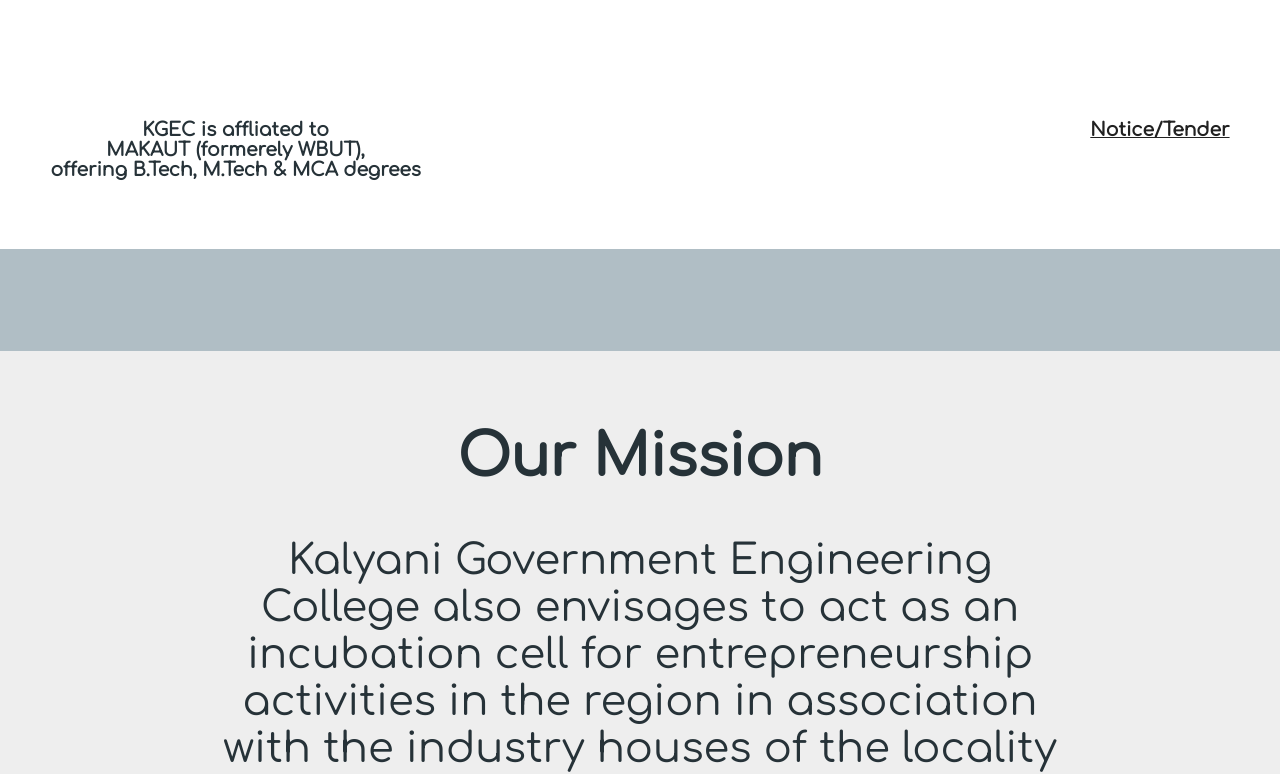
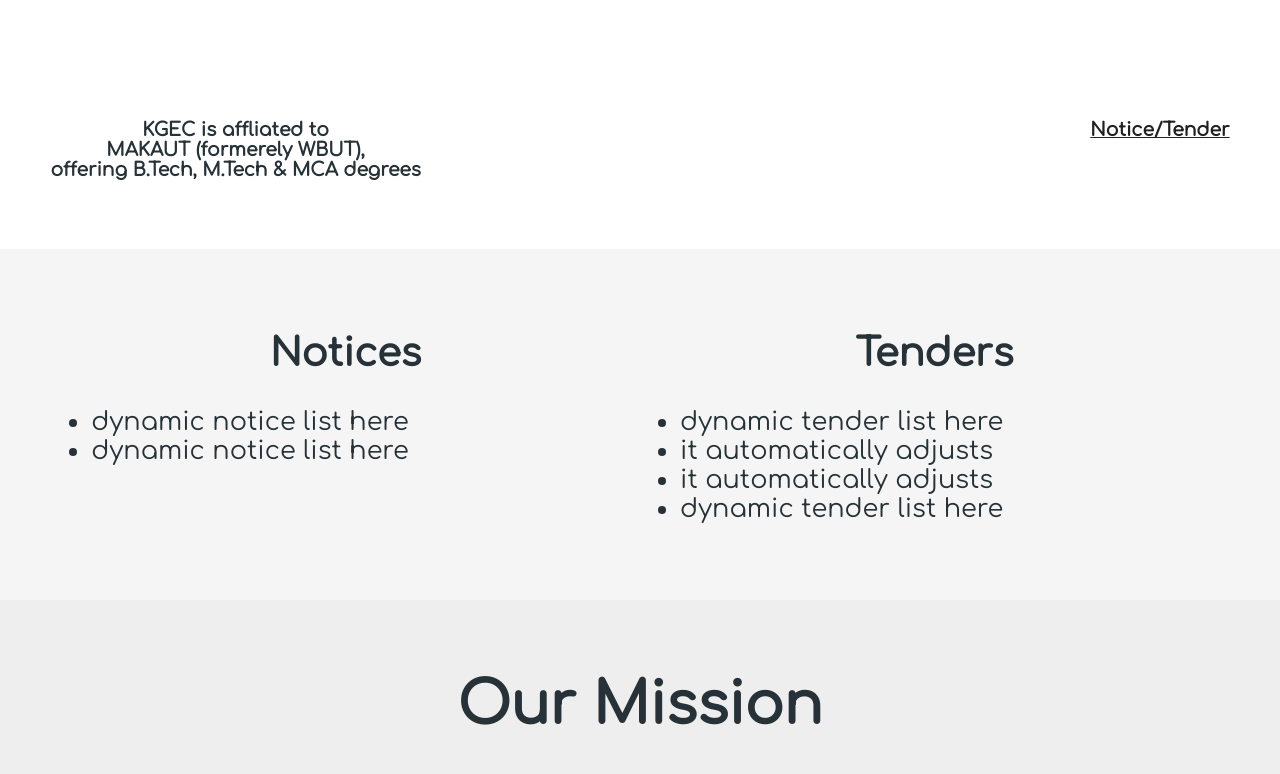
Before and after one commit to DeepSarkars/kgec, a plain HTML site: page index.html in a window 1280 px wide. Shown: the part 551-1325 px from the top of the page. Drawn offline with Linux system fonts and the light colour scheme.

Commit message:
notice section added

```diff
--- a/css/index.css
+++ b/css/index.css
@@ -158,7 +158,18 @@ nav {
     box-sizing: border-box;
     padding: 4%;
     width: 100%;
-    background-color: #b0bec5;
+    background-color: #f5f5f5;
+    text-align: left;
+    font-size: 1.6em;
+}
+#not{
+    box-sizing: border-box;
+    width: 50%;
+
+}
+#tender{
+    box-sizing: border-box;
+    width: 50%;
 }
 
 
--- a/index.html
+++ b/index.html
@@ -105,14 +105,29 @@
                         </h3>
                 </div>
                 <div>
-                    <h3> <a id="noticelink" href="#notice"> Notice/Tender </a>
+                    <h3> <a id="noticelink" href="#foot"> Notice/Tender </a>
                     </h3>
                 </div>
             </div>
         </section>
         <section id="notice">
-            <div id="not"></div>
-            <div id="tender"></div>
+            <div id="not">
+                <h2 style="text-align: center;">Notices</h2>
+                <ul>
+                    <li>dynamic notice list here</li>
+                    <li>dynamic notice list here</li>
+                </ul>
+            </div>
+            <div id="tender">
+                <h2 style="text-align: center;">Tenders</h2>
+                <ul>
+                    <li>dynamic tender list here</li>
+                    <li>it automatically adjusts</li>
+                    <li>it automatically adjusts</li>
+                    <li>dynamic tender list here</li>
+
+                </ul>
+            </div>
         </section>
         <section id="sc2">
             <div class="head">
```
